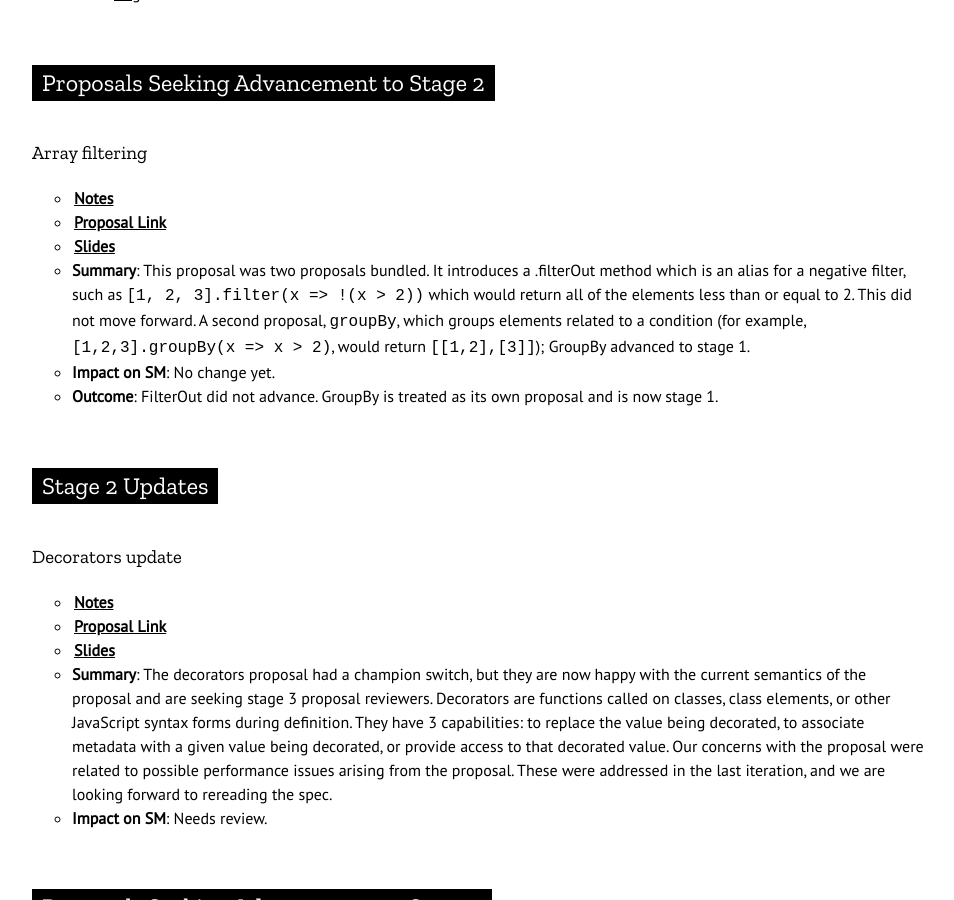
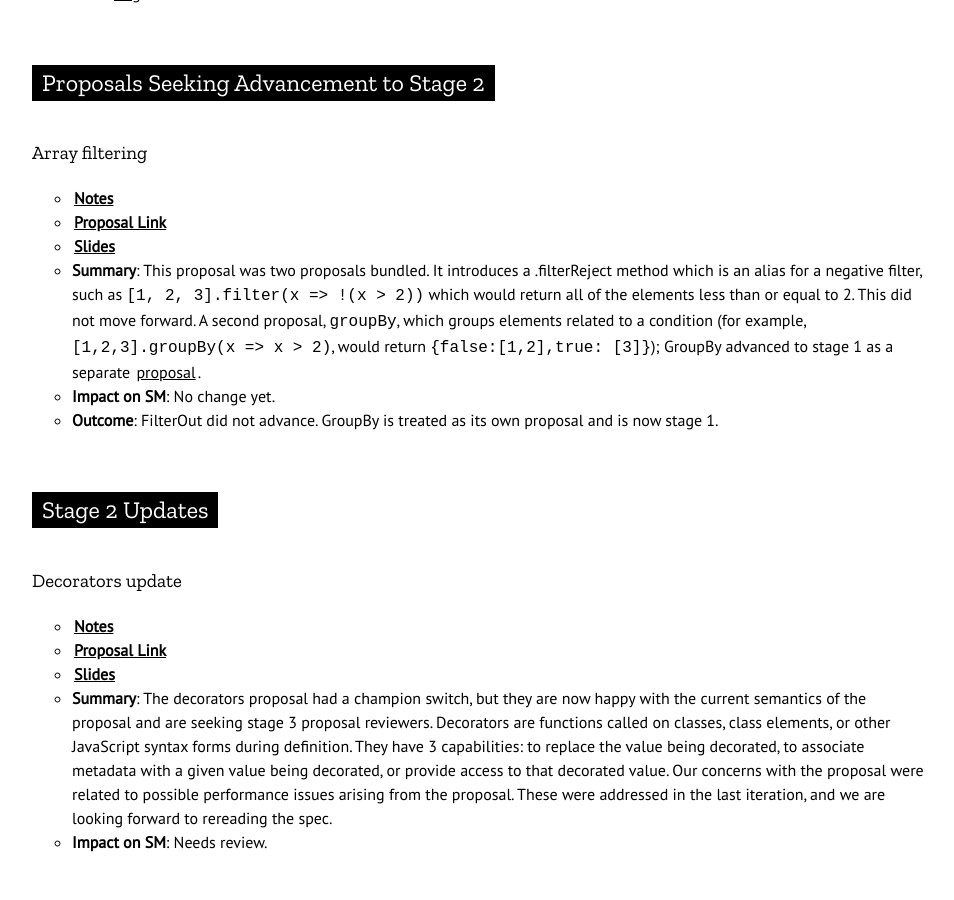
Before and after one commit to mozilla-spidermonkey/spidermonkey.dev, a Jekyll site: the page built from _posts/2021-08-09-tc39.md, in a window 1280 px wide and 900 px high, scrolled down 5233 px. Shown: the whole window, without its empty margins (13-967 px from the left). Built offline with Jekyll 4.4.1, drawn with Linux system fonts in a browser that asks for light colours; nearby versions of some CDN libraries.

Commit message:
Update _posts/2021-08-09-tc39.md
Co-authored-by: Justin Ridgewell <justin@ridgewell.name>

```diff
--- a/_posts/2021-08-09-tc39.md
+++ b/_posts/2021-08-09-tc39.md
@@ -174,12 +174,12 @@ than needing to first reverse the collection to do this search.
 * [**Notes**](https://github.com/tc39/notes/blob/master/meetings/2021-07/july-14.md#array-filtering--grouping-for-stage-2)
 * [**Proposal Link**](https://github.com/tc39/proposal-array-filtering)
 * [**Slides**](https://docs.google.com/presentation/d/1fY_jsD8bVZ8P95Mr7cEr3WdCbhMLdEQ7OS5hhLCbfJ4/edit)
-* **Summary**: This proposal was two proposals bundled. It introduces a .filterOut method which is
+* **Summary**: This proposal was two proposals bundled. It introduces a .filterReject method which is
     an alias for a negative filter, such as `[1, 2, 3].filter(x => !(x > 2))` which would return all
     of the elements less than or equal to 2. This did not move
     forward. A second proposal, `groupBy`, which groups elements related to a condition (for
-    example, `[1,2,3].groupBy(x => x > 2)`, would return `[[1,2],[3]]`); GroupBy advanced to stage
-    1.
+    example, `[1,2,3].groupBy(x => x > 2)`, would return `{false:[1,2],true: [3]}`); GroupBy advanced to stage
+    1 as a separate [proposal](https://github.com/tc39/proposal-array-grouping).
 * **Impact on SM**: No change yet.
 * **Outcome**: FilterOut did not advance. GroupBy is treated as its own proposal and is now stage 1.
 
```
